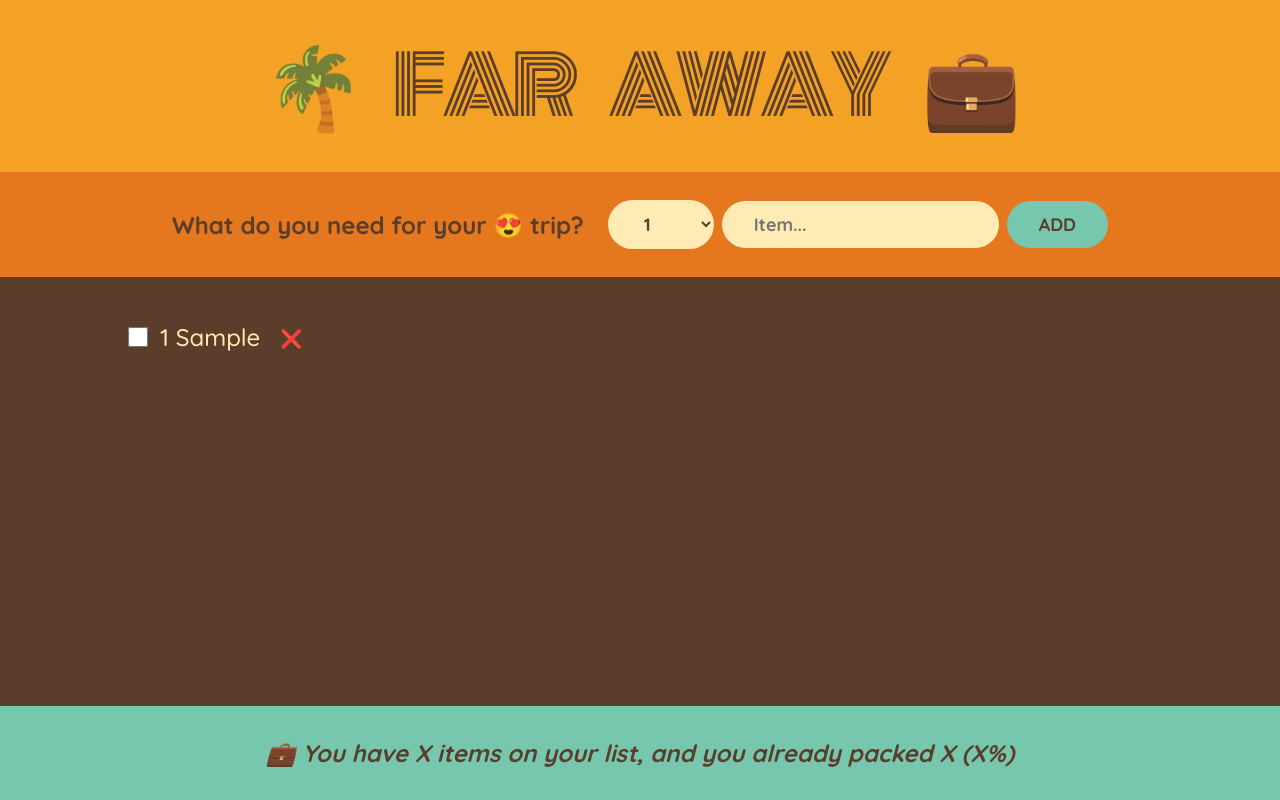
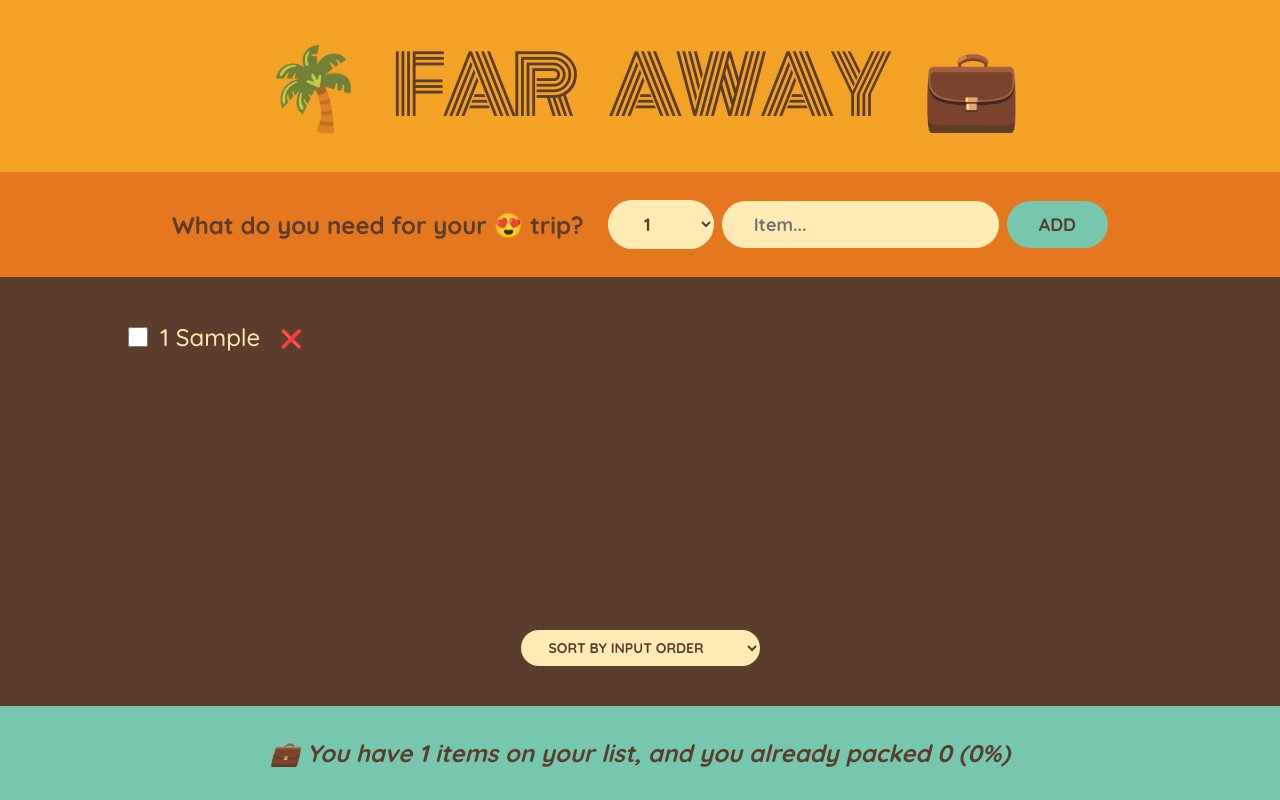
Before and after one commit to ssr0016/07-TRAVEL-LIST-REACT, a React (Vite) app: page / in a window 1280 px wide. Both pictures are taken after typing "Sample" into the empty fields and a click on the button "ADD". Built offline with nearby package versions, Linux system fonts and the light colour scheme.

Commit message:
derived state, calculating static as derived state and sorting items

```diff
--- a/src/App.jsx
+++ b/src/App.jsx
@@ -34,7 +34,7 @@
         onDeleteItem={handleDeleteItem}
         onToggleItem={handleToggleItem}
       />
-      <Stats />
+      <Stats items={items} />
     </div>
   );
 
@@ -84,18 +84,42 @@
   }
 
   function PackingList({ items, onDeleteItem, onToggleItem }) {
+    const [sortBy, setSortBy] = useState("input");
+
+    let sortedItems;
+
+    if (sortBy === "input") sortedItems = items;
+
+    if (sortBy === "description")
+      sortedItems = items
+        .slice()
+        .sort((a, b) => a.description.localeCompare(b.description));
+
+    if (sortBy === "packed")
+      sortedItems = items
+        .slice()
+        .sort((a, b) => Number(a.packed) - Number(b.packed));
+
     return (
       <div className="list">
         <ul>
-          {items.map((item) => (
+          {sortedItems.map((item) => (
             <Item
               item={item}
-              key={item.id}
               onDeleteItem={onDeleteItem}
               onToggleItem={onToggleItem}
+              key={item.id}
             />
           ))}
         </ul>
+
+        <div className="action">
+          <select value={sortBy} onChange={(e) => setSortBy(e.target.value)}>
+            <option value="input">Sort by input order</option>
+            <option value="description">Sort by description</option>
+            <option value="packed">Sort by packed status</option>
+          </select>
+        </div>
       </div>
     );
   }
@@ -116,10 +140,25 @@
     );
   }
 
-  function Stats() {
+  function Stats({ items }) {
+    if (!items.length)
+      return (
+        <p className="stats">
+          <em>Start adding some items to your packing list 🚀</em>
+        </p>
+      );
+
+    const numItems = items.length;
+    const numPacked = items.filter((item) => item.packed).length;
+    const percentage = Math.round((numPacked / numItems) * 100);
+
     return (
       <footer className="stats">
-        <em>💼 You have X items on your list, and you already packed X (X%)</em>
+        <em>
+          {percentage === 100
+            ? "You got everything! Ready to go ✈️"
+            : `💼 You have ${numItems} items on your list, and you already packed ${numPacked} (${percentage}%)`}
+        </em>
       </footer>
     );
   }
```
